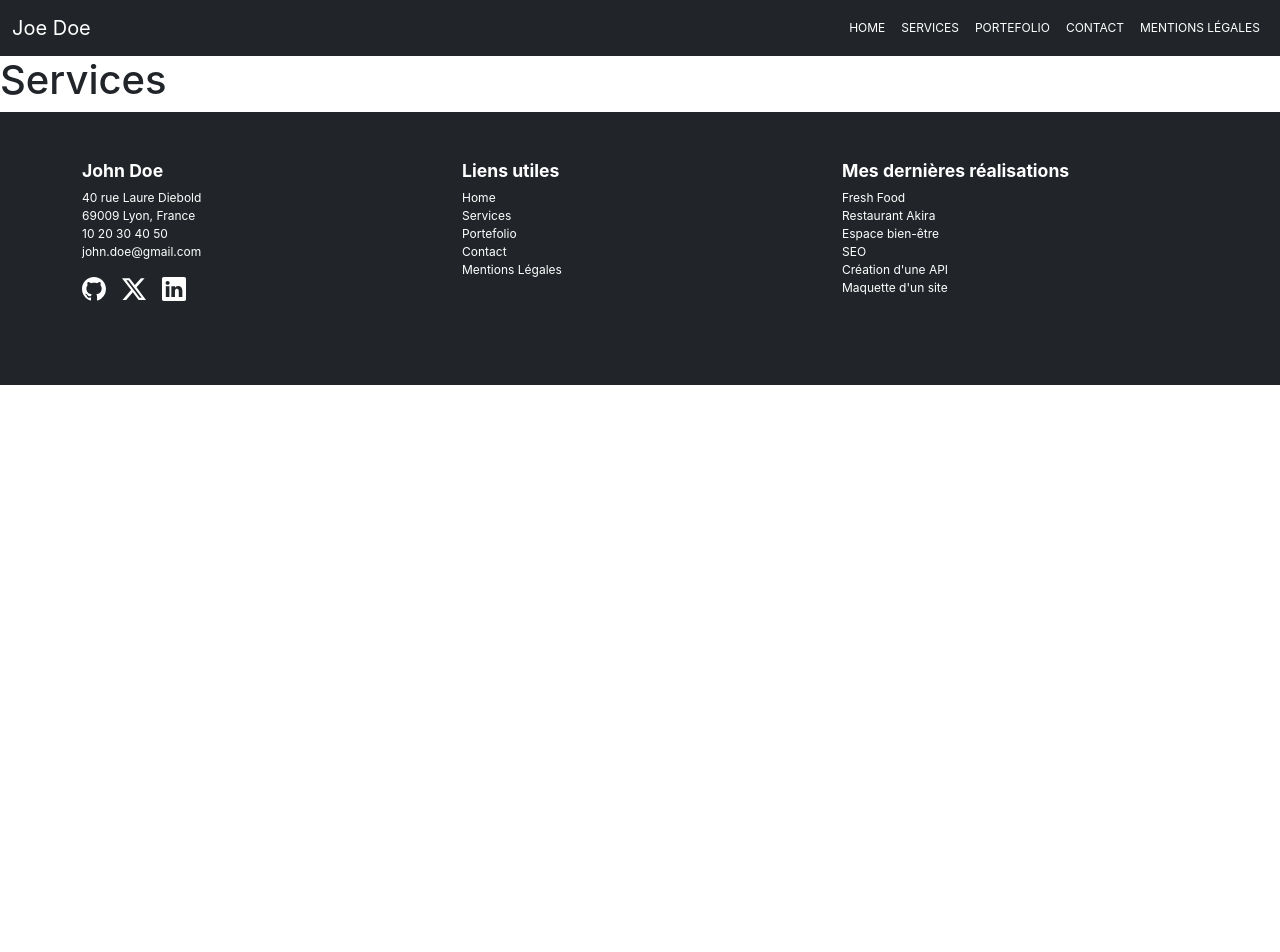
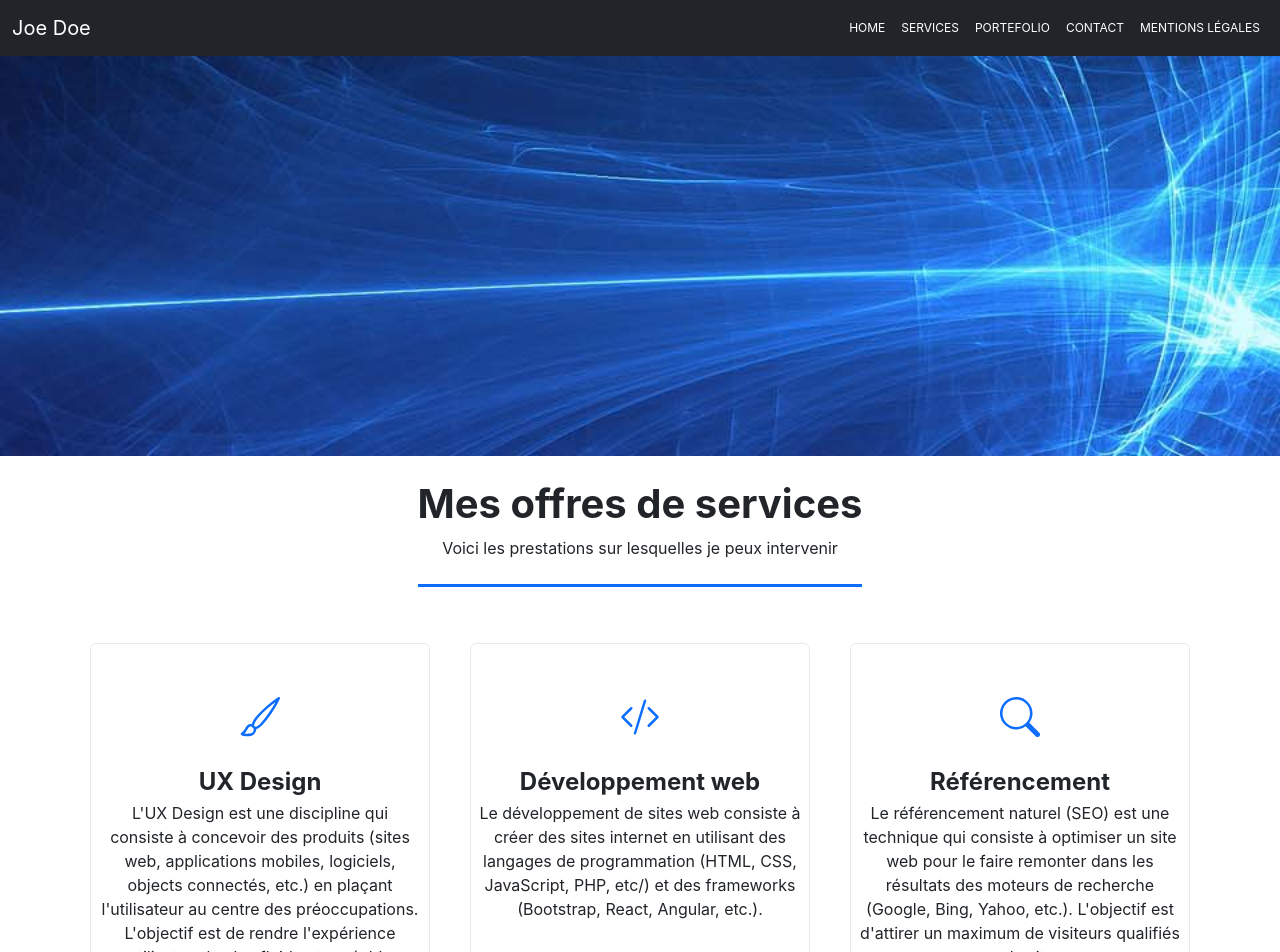
Before and after one commit to Marine-Briet/portefolio, a React (Create React App) app: page /services in a window 1280 px wide. Shown: the top 952 px of the page. Before the commit the page ends 800 px from the top, so only its background shows below. Built offline with nearby package versions, Linux system fonts and the light colour scheme.

Commit message:
Structure and Content of the Services Page

```diff
--- a/src/App.css
+++ b/src/App.css
@@ -33,6 +33,15 @@ font-size: 0.75rem;
     z-index: 1;
 }
 
+/* BANNER SERVICES ET PORTFOLIO */
+.banner-generic {
+    background-image: url("../public/img/banner.jpg");
+    background-size: cover;
+    background-position: center;
+    height: 50vh;
+}
+
+
 /* FOOTER */
 
 footer .container {
--- /dev/null
+++ b/src/components/Banner.jsx
@@ -0,0 +1,8 @@
+function Banner() {
+    return (
+        <div className="banner-generic">
+        </div>
+    )
+}
+
+export default Banner;
--- a/src/components/PageIntro.jsx
+++ b/src/components/PageIntro.jsx
@@ -0,0 +1,12 @@
+function PageIntro({ title, content }) {
+    return (
+        <div className="page-intro text-center my-4">
+            <div className="d-inline-block border-bottom border-primary border-3 pb-2">
+                <h1 className="fw-bold">{title}</h1>
+                <p>{content}</p>
+            </div>
+        </div>
+    )
+}
+
+export default PageIntro;
--- a/src/components/ServiceCard.jsx
+++ b/src/components/ServiceCard.jsx
@@ -0,0 +1,11 @@
+function ServiceCard({title, content, icon, titleClass, contentClass, iconClass}) {
+    return (
+        <div className="border border-light-subtle rounded px-2 pt-4 pb-1 m-2 h-100">
+            <div className={iconClass}>{icon}</div>
+            <h2 className={titleClass}>{title}</h2>
+            <p className={contentClass}>{content}</p>
+        </div>
+    )
+}
+
+export default ServiceCard;
--- a/src/pages/LegalNotice.jsx
+++ b/src/pages/LegalNotice.jsx
@@ -25,13 +25,13 @@ function LegalNotice() {
                 <Accordion title="Hébergeur" id="hebergeur">
                     <span className="fw-bold fs-5">alwaysdata</span> <br />
                     <span>91 Rue du Faubourg Saint-Honoré, 75008 Paris </span><br />
-                    <span className="d-block mt-1"><BsGlobe/> www.alwaysdata.com</span>
+                    <span className="d-block mt-1"><BsGlobe/> <a href="https://www.alwaysdata.com/" target="_blank" rel="noopener noreferrer">www.alwaysdata.com</a></span>
                 </Accordion>
                 <Accordion title="Crédits" id="credits">
                     <span className="fw-bold fs-5">Crédits</span> <br />
-                    <span className="d-block">Ce site a été réalisé par John Doe, étudiant au <a href="www.centre-europeen-formation.fr/">Centre Européen de formation.</a></span> <br />
-                    <span className="fst-italic d-block">Les images utilisées sur ce site sont libres de droits et ont été obtenues sur le site <a href="https://pixabay.com/fr/">Pixabay.</a></span> <br />
-                    <span className="fst-italic">La favicon de ce site a été fournie par <a href="https://www.flaticon.com/de/kostenlose-icons/john-doe">John doe Icons erstellt von Freepik - Flaticon</a>.</span>
+                    <span className="d-block">Ce site a été réalisé par John Doe, étudiant au <a href="https://www.centre-europeen-formation.fr/" target="_blank" rel="noopener noreferrer">Centre Européen de formation.</a></span> <br />
+                    <span className="fst-italic d-block">Les images utilisées sur ce site sont libres de droits et ont été obtenues sur le site <a href="https://pixabay.com/fr/" target="_blank" rel="noopener noreferrer">Pixabay.</a></span> <br />
+                    <span className="fst-italic">La favicon de ce site a été fournie par <a href="https://www.flaticon.com/de/kostenlose-icons/john-doe" target="_blank" rel="noopener noreferrer">John doe Icons erstellt von Freepik - Flaticon</a>.</span>
                 </Accordion>
             </div>
         </div>
--- a/src/pages/Portfolio.jsx
+++ b/src/pages/Portfolio.jsx
@@ -1,7 +1,13 @@
+import Banner from "../components/Banner";
+import PageIntro from "../components/PageIntro";
+
 function Portefolio() {
     return (
-        <div>
-            <h1>Portefolio</h1>
+        <div className="portfolio-page">
+            <Banner />
+            <div className="container">
+                <PageIntro title="Portfolio" content="Voici quelques unes de mes réalisations" />
+            </div>
         </div>
     );
 }
--- a/src/pages/Services.jsx
+++ b/src/pages/Services.jsx
@@ -1,7 +1,34 @@
+import Banner from "../components/Banner";
+import PageIntro from "../components/PageIntro";
+import ServiceCard from "../components/ServiceCard";
+import { BsCodeSlash } from "react-icons/bs";
+import { BsBrush } from "react-icons/bs";
+import { BsSearch } from "react-icons/bs";
+
 function Services() {
+
+    const structureSCard = "col-12 col-md-4 text-center";
+    const iconSCard = "text-primary fs-1 mt-3";
+    const titleSCard = "fw-bold fs-4 mt-4 mb-1";
+    const contentSCard = "fs-6";
+
     return (
-        <div>
-            <h1>Services</h1>
+        <div className="services-page">
+            <Banner />
+            <div className="container">
+                <PageIntro title="Mes offres de services" content="Voici les prestations sur lesquelles je peux intervenir" />
+                <div className="row my-5">
+                    <div className={structureSCard}>
+                        <ServiceCard title="UX Design" content="L'UX Design est une discipline qui consiste à concevoir des produits (sites web, applications mobiles, logiciels, objects connectés, etc.) en plaçant l'utilisateur au centre des préoccupations. L'objectif est de rendre l'expérience utilisateur la plus fluide et agréable possible." icon={<BsBrush />} titleClass={titleSCard} contentClass={contentSCard} iconClass={iconSCard} />
+                    </div>
+                    <div className={structureSCard}>
+                        <ServiceCard title="Développement web" content="Le développement de sites web consiste à créer des sites internet en utilisant des langages de programmation (HTML, CSS, JavaScript, PHP, etc/) et des frameworks (Bootstrap, React, Angular, etc.)." icon={<BsCodeSlash />} titleClass={titleSCard} contentClass={contentSCard} iconClass={iconSCard} />
+                    </div>
+                    <div className={structureSCard}>
+                        <ServiceCard title="Référencement" content="Le référencement naturel (SEO) est une technique qui consiste à optimiser un site web pour le faire remonter dans les résultats des moteurs de recherche (Google, Bing, Yahoo, etc.). L'objectif est d'attirer un maximum de visiteurs qualifiés sur le site." icon={<BsSearch />} titleClass={titleSCard} contentClass={contentSCard} iconClass={iconSCard} />
+                    </div>
+                </div>
+            </div>
         </div>
     );
 }
```
Also changed, not shown: src/components/HeroGeneric.jsx (deleted).
